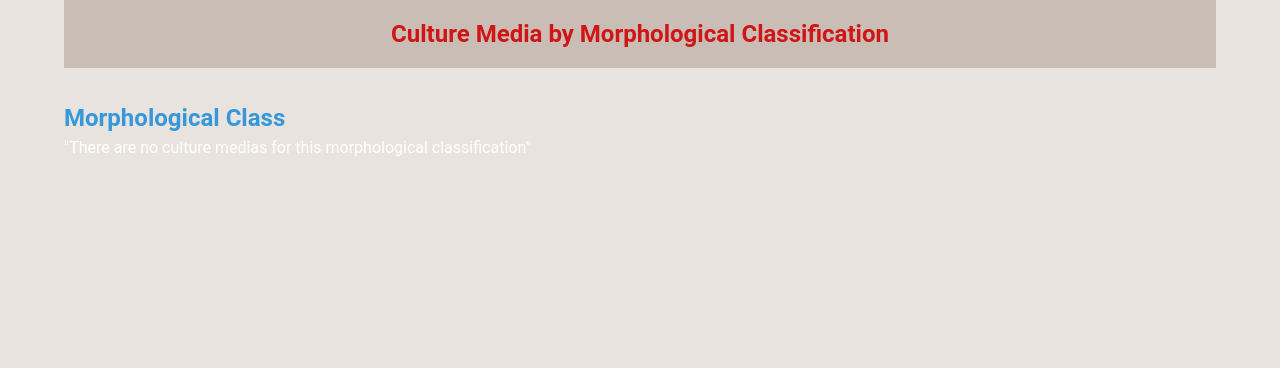
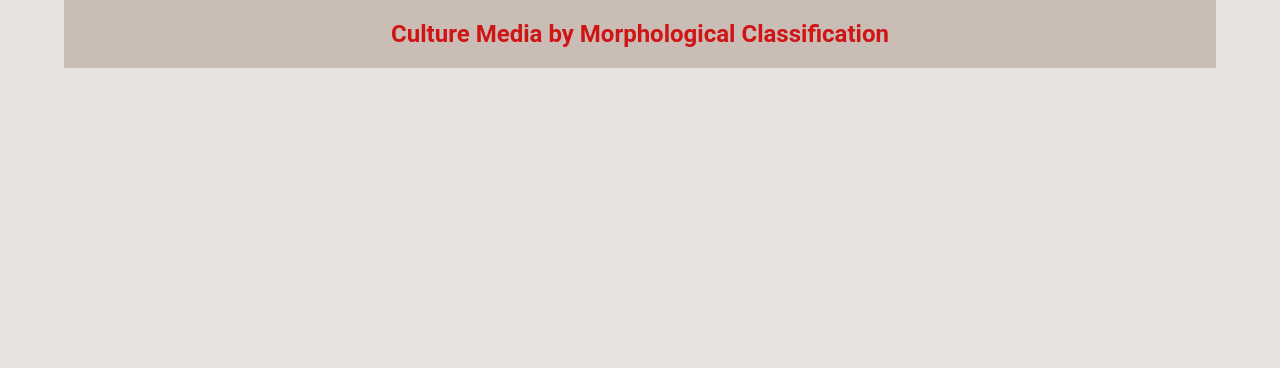
Before and after one commit to DoloresCode/finchfetch, a Django app: page /collection/ in a window 1280 px wide. Shown: the part 52-420 px from the top of the page. Run offline with Django 4.2, Linux system fonts and the light colour scheme; data that the repository does not hold is empty.

Commit message:
collection page test

```diff
--- a/main_app/templates/Collection.html
+++ b/main_app/templates/Collection.html
@@ -3,9 +3,9 @@
     <div class="page-title-collection">
         <h2>Culture Media by Morphological Classification</h2>
       </div>
-  </div>
+  <!-- </div> -->
 
-  <h2 class="morphological-class-title">Morphological Class</h2> {% for morphological_classification in morphological_classifications %}
+  <!-- <h2 class="morphological-class-title">Morphological Class</h2> {% for morphological_classification in morphological_classifications %}
 
   <div class="classification mb-5">
     <h3 class="title is-success custom-morp-class">
@@ -23,13 +23,13 @@
             </button>
           </div>
           <div class="dropdown-menu" id="dropdown-menu" role="menu">
-            <!-- <div class="dropdown-content">
+            <div class="dropdown-content">
               {% for culture_media in culture_medias %}
               <a href="{% url 'morphological_classification_culture_media_assoc' morphological_classification.pk culture_media.pk %}?assoc=add" class="dropdown-item">
                 {{ culture_media.name }}
               </a>
               {% endfor %}
-            </div> -->
+            </div>
           </div>
         </div>
       </span>
@@ -38,7 +38,7 @@
     <h2 class="culture-media-title">Culture Media</h2>
     {% for culture_media in morphological_classification.culture_medias.all %}
 
-    <!-- <div class="culture_media">
+    <div class="culture_media">
       <span>{{forloop.counter}}</span>
       <span><b>{{culture_media.name}}</b></span>
       <span>{{culture_media.description}}</span>
@@ -49,7 +49,7 @@
                                 </span>
                             </a>
                         </span>
-    </div> -->
+    </div>
 
 
 
@@ -60,6 +60,6 @@
   <div class="morphological_classification mb-5">
     "There are no culture medias for this morphological classification"
   </div>
-  {% endfor %}
+  {% endfor %} -->
 </div>
 {% endblock %}
```
